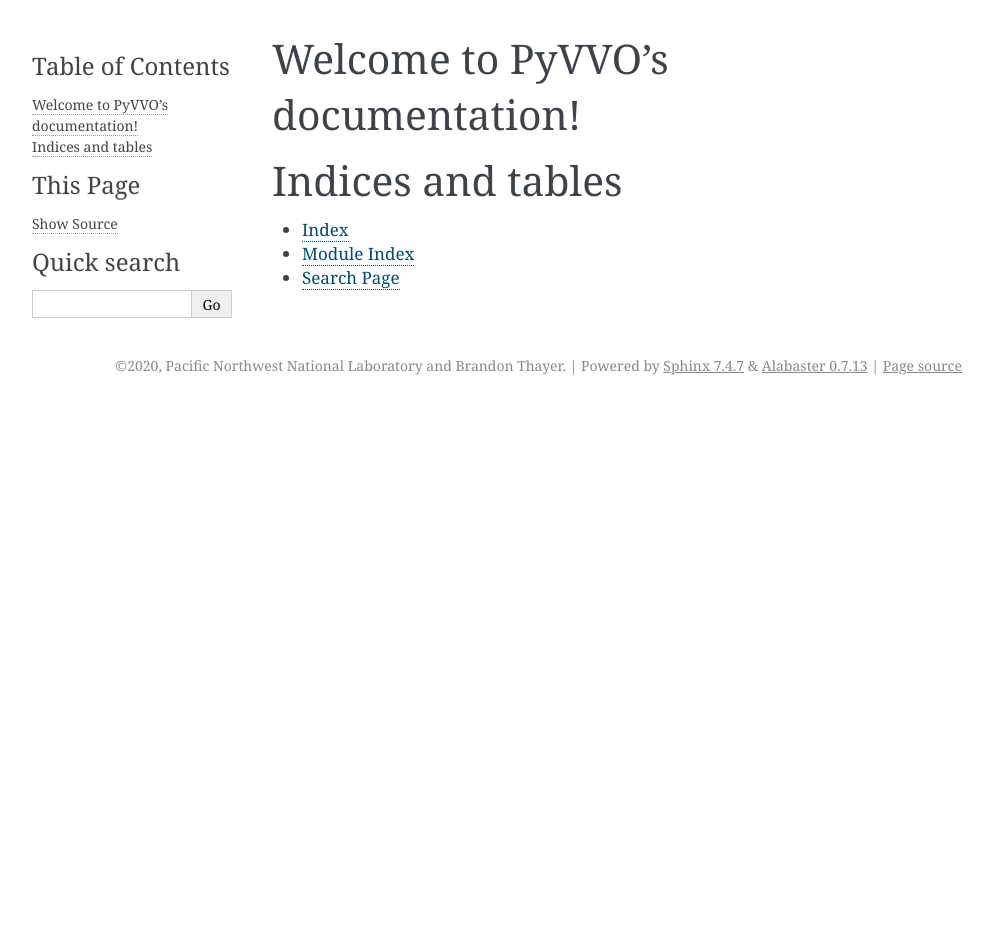
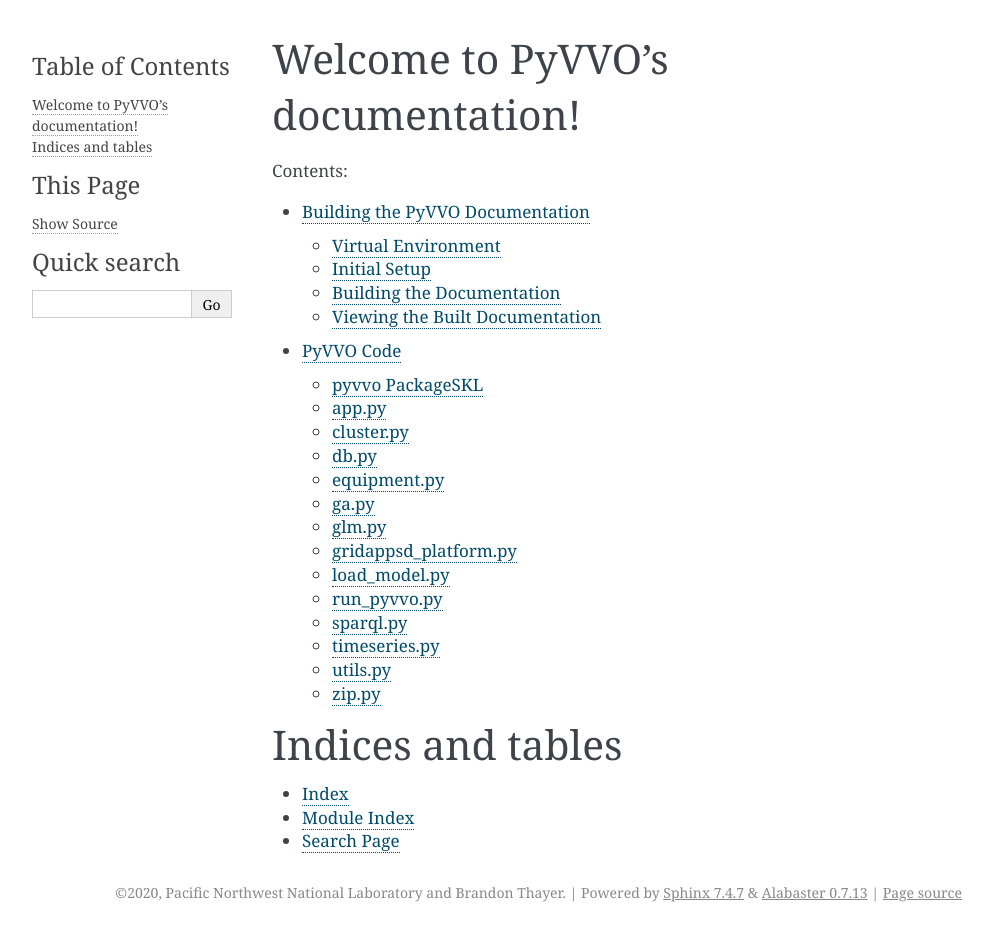
Before and after one commit to GRIDAPPSD/pyvvo, a Sphinx documentation site: the page built from docs/index.rst, in a window 1280 px wide. Shown: the whole page, without its empty margins (148-1141 px from the left). Built offline with Sphinx 7.4.7, drawn with Linux system fonts in a browser that asks for light colours; before the commit the page ends 900 px from its top, so only the background shows below that.

Commit message:
Updating docs/index.rst to add a couple new .rst files: build_docs and pyvvo_code. Adding .gitkeep files to docs/_static and docs/_templates directories so that building the docs will work on other machines.

```diff
--- /dev/null
+++ b/docs/build_docs.rst
@@ -0,0 +1,58 @@
+Building the PyVVO Documentation
+================================
+
+This section discusses what is required to build PyVVO's documentation.
+
+.. _venv:
+
+Virtual Environment
+-------------------
+
+To keep things simple, Brandon builds the documentation via a Python
+interpreter within a local virtual environment, rather than using
+a Docker-based interpreter. The `Python docs
+<https://docs.python.org/3/tutorial/venv.html>`__ provide a nice
+tutorial for building and using virtual environments. TL;DR:
+
+.. code:: bash
+
+    cd ~/git/pyvvo
+    python3 -m venv venv
+    source venv/bin/activate
+
+After activating the virtual environment, install ``sphinx`` and
+``numpy``. The original goal was to *only* require installing ``sphinx``
+in the virtual environment, but ``zip.py`` has quite a few constants
+that depend on ``numpy``, so `mocking
+<https://www.sphinx-doc.org/en/master/usage/extensions/autodoc.html#confval-autodoc_mock_imports>`__
+the ``numpy`` import simply isn't practical. Install like so:
+
+.. code:: bash
+
+    python -m pip install sphinx numpy
+
+Initial Setup
+-------------
+
+The files ``conf.py``, ``index.rst``, ``make.bat``, and ``Makefile``
+were originally created using the `sphinx-quickstart
+<https://www.sphinx-doc.org/en/master/usage/quickstart.html>`__ tool.
+All these files have since been modified.
+
+Building the Documentation
+--------------------------
+
+Building the documentation is wicked simple. After activating your
+virtual environment (see :ref:`venv`), simply:
+
+.. code:: bash
+
+    cd ~/git/pyvvo/docs
+    make html
+
+There shouldn't be any warnings or errors.
+
+Viewing the Built Documentation
+-------------------------------
+
+Simply open ``~/git/pyvvo/docs/html/index.html`` in your web browser.
--- a/docs/index.rst
+++ b/docs/index.rst
@@ -10,6 +10,9 @@
    :maxdepth: 2
    :caption: Contents:
 
+   build_docs
+   pyvvo_code
+
 
 
 Indices and tables
--- /dev/null
+++ b/docs/pyvvo_code.rst
@@ -0,0 +1,74 @@
+PyVVO Code
+==========
+This section contains automatically generated documentation of the
+PyVVO source code.
+
+pyvvo PackageSKL
+-------------
+
+.. automodule:: pyvvo
+
+app.py
+------
+
+.. automodule:: pyvvo.app
+
+cluster.py
+----------
+
+.. automodule:: pyvvo.cluster
+
+db.py
+-----
+
+.. automodule:: pyvvo.db
+
+equipment.py
+------------
+
+.. automodule:: pyvvo.equipment
+
+ga.py
+-----
+
+.. automodule:: pyvvo.ga
+
+glm.py
+------
+
+.. automodule:: pyvvo.glm
+
+gridappsd_platform.py
+---------------------
+
+.. automodule:: pyvvo.gridappsd_platform
+
+load_model.py
+-------------
+
+.. automodule:: pyvvo.load_model
+
+run_pyvvo.py
+------------
+
+.. automodule:: pyvvo.run_pyvvo
+
+sparql.py
+---------
+
+.. automodule:: pyvvo.sparql
+
+timeseries.py
+-------------
+
+.. automodule:: pyvvo.timeseries
+
+utils.py
+--------
+
+.. automodule:: pyvvo.utils
+
+zip.py
+------
+
+.. automodule:: pyvvo.zip
```
Also changed, not shown: 2 other files.
